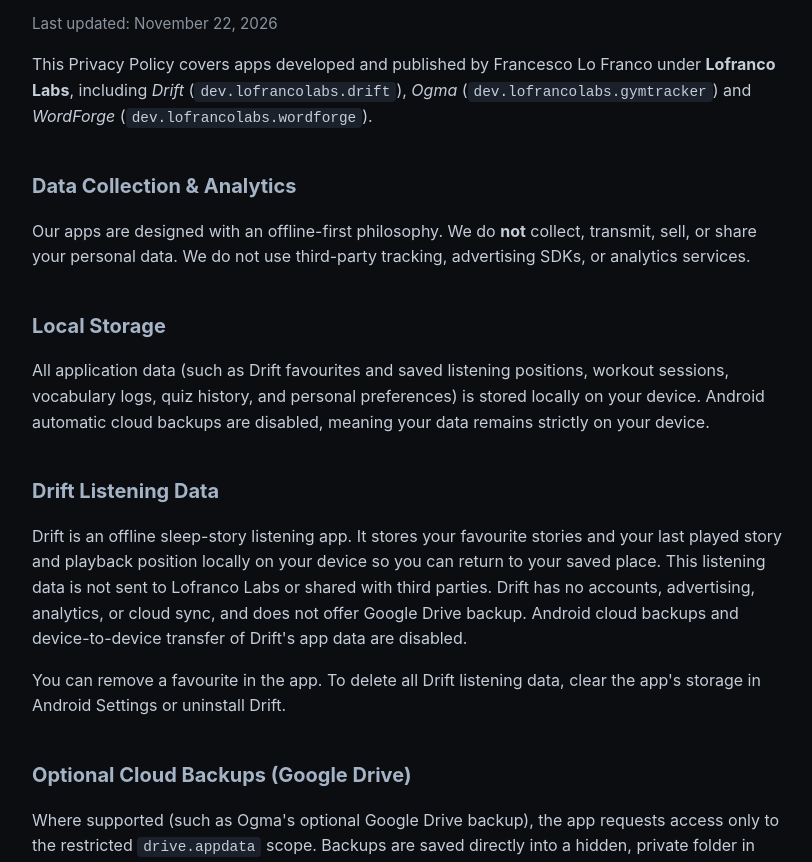
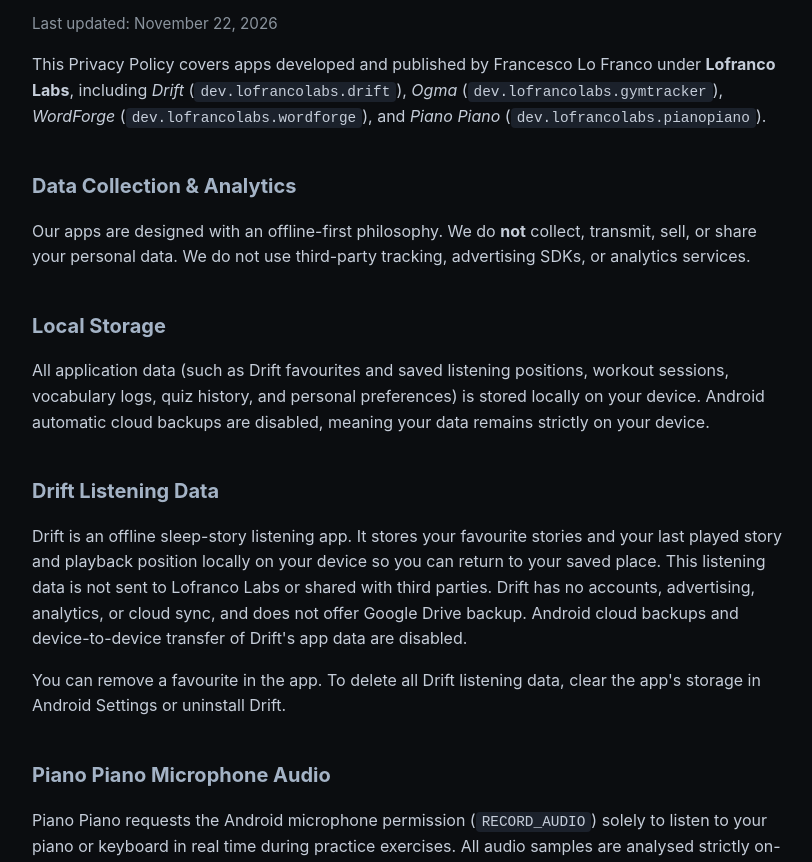
Before and after one commit to francescolofranco-dev/lofrancolabs-site, a plain HTML site: page privacy.html in a window 1280 px wide. Shown: the part 181-1043 px from the top of the page, without its empty margins (228-1040 px from the left). Drawn offline with Linux system fonts and the light colour scheme.

Commit message:
Add Piano Piano privacy policy details

```diff
--- a/privacy.html
+++ b/privacy.html
@@ -30,7 +30,7 @@
     <h1>Privacy Policy</h1>
     <p class="muted">Last updated: November 22, 2026</p>
 
-    <p>This Privacy Policy covers apps developed and published by Francesco Lo Franco under <strong>Lofranco Labs</strong>, including <em>Drift</em> (<code>dev.lofrancolabs.drift</code>), <em>Ogma</em> (<code>dev.lofrancolabs.gymtracker</code>) and <em>WordForge</em> (<code>dev.lofrancolabs.wordforge</code>).</p>
+    <p>This Privacy Policy covers apps developed and published by Francesco Lo Franco under <strong>Lofranco Labs</strong>, including <em>Drift</em> (<code>dev.lofrancolabs.drift</code>), <em>Ogma</em> (<code>dev.lofrancolabs.gymtracker</code>), <em>WordForge</em> (<code>dev.lofrancolabs.wordforge</code>), and <em>Piano Piano</em> (<code>dev.lofrancolabs.pianopiano</code>).</p>
 
     <h2>Data Collection & Analytics</h2>
     <p>Our apps are designed with an offline-first philosophy. We do <strong>not</strong> collect, transmit, sell, or share your personal data. We do not use third-party tracking, advertising SDKs, or analytics services.</p>
@@ -42,6 +42,9 @@
     <p>Drift is an offline sleep-story listening app. It stores your favourite stories and your last played story and playback position locally on your device so you can return to your saved place. This listening data is not sent to Lofranco Labs or shared with third parties. Drift has no accounts, advertising, analytics, or cloud sync, and does not offer Google Drive backup. Android cloud backups and device-to-device transfer of Drift's app data are disabled.</p>
     <p>You can remove a favourite in the app. To delete all Drift listening data, clear the app's storage in Android Settings or uninstall Drift.</p>
 
+    <h2>Piano Piano Microphone Audio</h2>
+    <p>Piano Piano requests the Android microphone permission (<code>RECORD_AUDIO</code>) solely to listen to your piano or keyboard in real time during practice exercises. All audio samples are analysed strictly on-device in volatile memory to detect note pitch, onset timing, and hold duration. Audio is never recorded to storage, cached, transmitted over the network, or shared with third parties. Piano Piano has no accounts, analytics, or advertising, and Android automatic cloud backups and device transfers are disabled.</p>
+
     <h2>Optional Cloud Backups (Google Drive)</h2>
     <p>Where supported (such as Ogma's optional Google Drive backup), the app requests access only to the restricted <code>drive.appdata</code> scope. Backups are saved directly into a hidden, private folder in <strong>your own</strong> Google Drive account. The developer never has access to or receives these files.</p>
     <p>Our use of information received from Google APIs adheres to the <a href="https://developers.google.com/terms/api-services-user-data-policy">Google API Services User Data Policy</a>, including the Limited Use requirements.</p>
```
